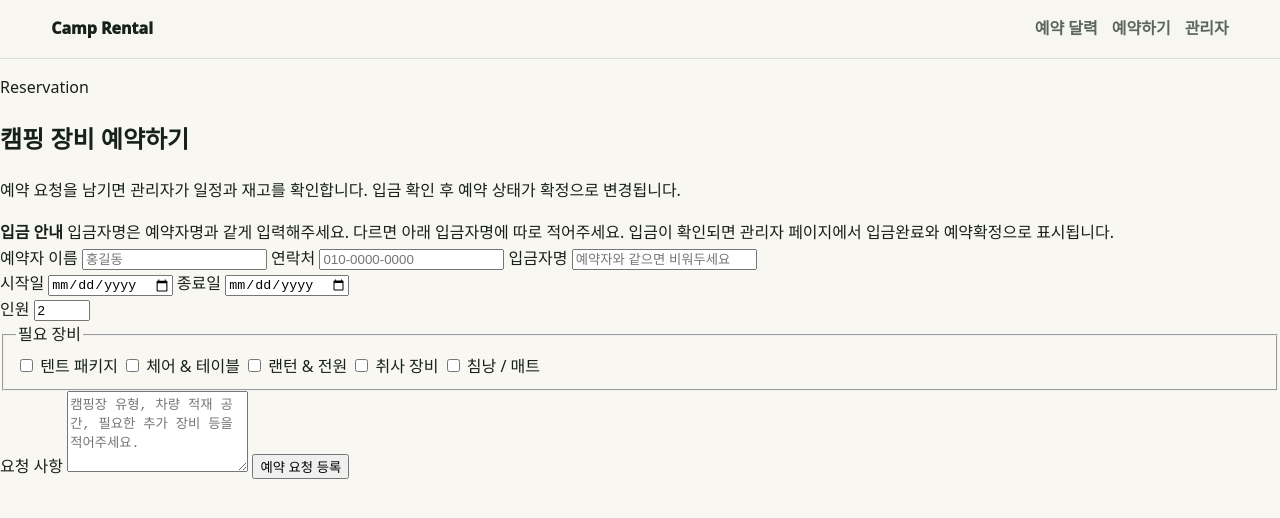
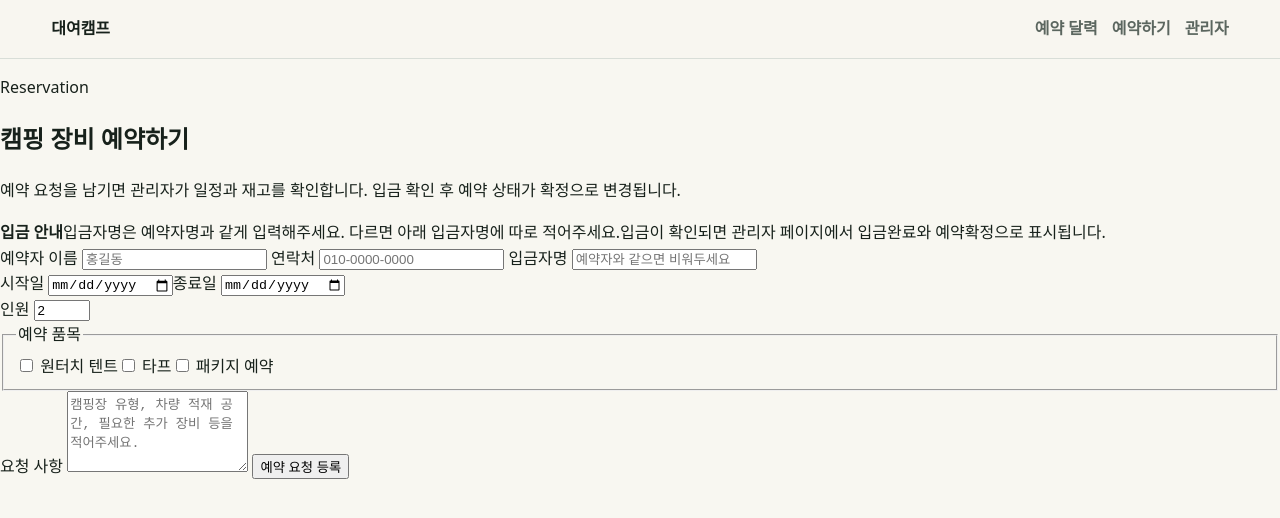
Before and after one commit to tommypagychoi/camp, a website: page public/reserve.html in a window 1280 px wide. Drawn offline with Linux system fonts and the light colour scheme.

Commit message:
Update reservation equipment options

```diff
--- a/public/reserve.html
+++ b/public/reserve.html
@@ -3,59 +3,35 @@
   <head>
     <meta charset="utf-8">
     <meta name="viewport" content="width=device-width, initial-scale=1">
-    <title>예약하기 | Camp Rental</title>
+    <title>예약하기 | 대여캠프</title>
     <link rel="stylesheet" href="styles.css">
   </head>
   <body>
     <header class="app-header">
-      <a class="brand" href="index.html">
-        <span class="brand-mark" aria-hidden="true"></span>
-        <span>Camp Rental</span>
-      </a>
-      <nav>
-        <a href="index.html">예약 달력</a>
-        <a href="reserve.html">예약하기</a>
-        <a href="admin.html">관리자</a>
-      </nav>
+      <a class="brand" href="index.html"><span class="brand-mark" aria-hidden="true"></span><span>대여캠프</span></a>
+      <nav><a href="index.html">예약 달력</a><a href="reserve.html">예약하기</a><a href="admin.html">관리자</a></nav>
     </header>
-
     <main>
       <section class="section reserve-layout">
         <div class="section-heading align-left">
           <p class="eyebrow">Reservation</p>
           <h1>캠핑 장비 예약하기</h1>
           <p>예약 요청을 남기면 관리자가 일정과 재고를 확인합니다. 입금 확인 후 예약 상태가 확정으로 변경됩니다.</p>
-          <div class="notice-box">
-            <strong>입금 안내</strong>
-            <span>입금자명은 예약자명과 같게 입력해주세요. 다르면 아래 입금자명에 따로 적어주세요.</span>
-            <span>입금이 확인되면 관리자 페이지에서 입금완료와 예약확정으로 표시됩니다.</span>
-          </div>
+          <div class="notice-box"><strong>입금 안내</strong><span>입금자명은 예약자명과 같게 입력해주세요. 다르면 아래 입금자명에 따로 적어주세요.</span><span>입금이 확인되면 관리자 페이지에서 입금완료와 예약확정으로 표시됩니다.</span></div>
         </div>
-
         <form class="reservation-form" id="reservationForm">
           <label>예약자 이름 <input name="name" autocomplete="name" required minlength="2" placeholder="홍길동"></label>
           <label>연락처 <input name="phone" autocomplete="tel" required placeholder="010-0000-0000"></label>
           <label>입금자명 <input name="depositName" autocomplete="name" placeholder="예약자와 같으면 비워두세요"></label>
-          <div class="form-row">
-            <label>시작일 <input name="startDate" type="date" required></label>
-            <label>종료일 <input name="endDate" type="date" required></label>
-          </div>
+          <div class="form-row"><label>시작일 <input name="startDate" type="date" required></label><label>종료일 <input name="endDate" type="date" required></label></div>
           <label>인원 <input name="people" type="number" min="1" max="30" value="2" required></label>
-          <fieldset>
-            <legend>필요 장비</legend>
-            <label><input type="checkbox" name="equipment" value="텐트 패키지"> 텐트 패키지</label>
-            <label><input type="checkbox" name="equipment" value="체어 & 테이블"> 체어 & 테이블</label>
-            <label><input type="checkbox" name="equipment" value="랜턴 & 전원"> 랜턴 & 전원</label>
-            <label><input type="checkbox" name="equipment" value="취사 장비"> 취사 장비</label>
-            <label><input type="checkbox" name="equipment" value="침낭 / 매트"> 침낭 / 매트</label>
-          </fieldset>
+          <fieldset><legend>예약 품목</legend><label><input type="checkbox" name="equipment" value="원터치 텐트"> 원터치 텐트</label><label><input type="checkbox" name="equipment" value="타프"> 타프</label><label><input type="checkbox" name="equipment" value="패키지 예약"> 패키지 예약</label></fieldset>
           <label>요청 사항 <textarea name="message" rows="5" placeholder="캠핑장 유형, 차량 적재 공간, 필요한 추가 장비 등을 적어주세요."></textarea></label>
           <button class="button primary" type="submit">예약 요청 등록</button>
           <p class="form-message" id="formMessage" role="status"></p>
         </form>
       </section>
     </main>
-
     <script src="reserve.js"></script>
   </body>
 </html>
```
